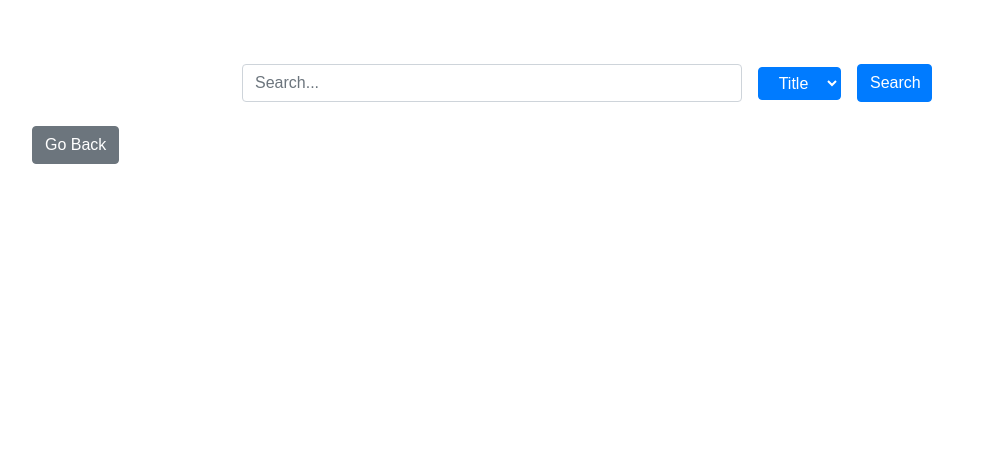
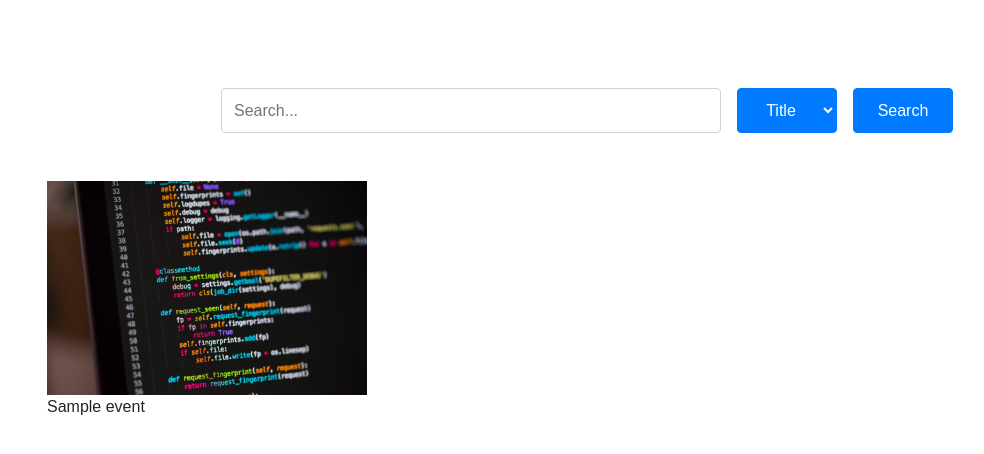
Before and after one commit to pcfu/UOWEventBookingSystem, a Flask app: page /event in a window 1280 px wide. Shown: the part 56-510 px from the top of the page, without its empty margins (53-1037 px from the left). Run offline with Flask 2, Linux system fonts and the light colour scheme; tables that the repository leaves empty hold one stand-in row (values such as "Sample post"); some libraries are stand-ins or nearby versions.

Commit message:
integrated updated event.html with backend

```diff
--- a/app/templates/base.html
+++ b/app/templates/base.html
@@ -1,27 +1,41 @@
 <!doctype html>
 
-<!-- testing edit base -->
 <html>
 <head>
-    <title>{{ page_title }}</title>
-    <link rel="stylesheet" href="https://stackpath.bootstrapcdn.com/bootstrap/4.3.1/css/bootstrap.min.css" integrity="sha384-ggOyR0iXCbMQv3Xipma34MD+dH/1fQ784/j6cY/iJTQUOhcWr7x9JvoRxT2MZw1T" crossorigin="anonymous">
+    <title>{{ title }}</title>
+    <link rel="stylesheet"
+		  href="https://stackpath.bootstrapcdn.com/bootstrap/4.3.1/css/bootstrap.min.css"
+		  integrity="sha384-ggOyR0iXCbMQv3Xipma34MD+dH/1fQ784/j6cY/iJTQUOhcWr7x9JvoRxT2MZw1T"
+		  crossorigin="anonymous">
     <link rel="stylesheet" href="/static/style.css" type="text/css">
-	<script src="https://code.jquery.com/jquery-3.2.1.slim.min.js" integrity="sha384-KJ3o2DKtIkvYIK3UENzmM7KCkRr/rE9/Qpg6aAZGJwFDMVNA/GpGFF93hXpG5KkN" crossorigin="anonymous"></script>
-	<script src="https://cdnjs.cloudflare.com/ajax/libs/popper.js/1.12.9/umd/popper.min.js" integrity="sha384-ApNbgh9B+Y1QKtv3Rn7W3mgPxhU9K/ScQsAP7hUibX39j7fakFPskvXusvfa0b4Q" crossorigin="anonymous"></script>
-	<script src="https://maxcdn.bootstrapcdn.com/bootstrap/4.0.0/js/bootstrap.min.js" integrity="sha384-JZR6Spejh4U02d8jOt6vLEHfe/JQGiRRSQQxSfFWpi1MquVdAyjUar5+76PVCmYl" crossorigin="anonymous"></script>
+	<script src="https://code.jquery.com/jquery-3.2.1.slim.min.js"
+			integrity="sha384-KJ3o2DKtIkvYIK3UENzmM7KCkRr/rE9/Qpg6aAZGJwFDMVNA/GpGFF93hXpG5KkN"
+			crossorigin="anonymous">
+	</script>
+	<script src="https://cdnjs.cloudflare.com/ajax/libs/popper.js/1.12.9/umd/popper.min.js"
+			integrity="sha384-ApNbgh9B+Y1QKtv3Rn7W3mgPxhU9K/ScQsAP7hUibX39j7fakFPskvXusvfa0b4Q"
+			crossorigin="anonymous">
+	</script>
+	<script src="https://maxcdn.bootstrapcdn.com/bootstrap/4.0.0/js/bootstrap.min.js"
+			integrity="sha384-JZR6Spejh4U02d8jOt6vLEHfe/JQGiRRSQQxSfFWpi1MquVdAyjUar5+76PVCmYl"
+			crossorigin="anonymous">
+	</script>
     <meta name="viewport" content="width=device-width, initial-scale=1">
 </head>
 
 <body>
+<!-- nav bar -->
 <div class="">
     <nav class="navbar fixed-top navbar-expand navbar-dark bg-dark">
         <div class="collapse navbar-collapse">
+            <!-- left links group -->
             <ul class="navbar-nav">
                 <li class="nav-item">
                     <a href="{{ url_for('index') }}" class="nav-link">Home</a>
                 </li>
                 <li class="nav-item">
-                    <a href="{{ url_for('show_events') }}" class="nav-link">Events</a> <!-- this supposed to link u to all events -->
+				  	<!-- this supposed to link u to all events -->
+                    <a href="{{ url_for('show_events') }}" class="nav-link">Events</a>
                 </li>
                 {% if not current_user.is_anonymous %}
                 <li class="nav-item">
@@ -29,21 +43,41 @@
                 </li>
                 {% endif %}
             </ul>
+
+            <!-- right links group -->
+            <ul class="navbar-nav ml-auto">
+                <li class="nav-item">
             <ul class="navbar-nav ml-auto">
                 <li class="nav-item">
                     {% if current_user.is_anonymous %}
-                    <a href="{{ url_for('user_login') }}" class="btn btn-outline-primary" role="button">Member Sign In</a>
-                    <a href="{{ url_for('staff_login') }}" class="btn btn-outline-primary" role="button">Admin Sign In</a>
+                    <a href="{{ url_for('user_login') }}"
+					   class="btn btn-outline-primary"
+	   				   role="button">Member Sign In</a>
+                    <a href="{{ url_for('staff_login') }}"
+					   class="btn btn-outline-primary"
+					   role="button">Admin Sign In</a>
                     {% else %}
-                    <a href="myaccountpagehere" class="btn btn-outline-primary" role="button">Account</a>
-                    <a href="{{ url_for('logout') }}" class="btn btn-outline-primary" role="button">Logout</a>
+					<!-- username now shows up next to account button when logged in.
+						 Still need to adjust styling -->
+					<span style="color: white;">{{ current_user.username }}</span>
+                    <a href="myaccountpagehere"
+					   class="btn btn-outline-primary"
+					   role="button">Account</a>
+                    <a href="{{ url_for('logout') }}"
+					   class="btn btn-outline-primary"
+					   role="button">Logout</a>
                     {% endif %}
                 </li>
             </ul>
         </div>
     </nav>
-</div>
+</div><br>
 
+<!-- main content display -->
+{% block content %}{% endblock %}
+
+<!-- flashed messages -->
+<br>
 {% with messages = get_flashed_messages() %}
 {% if messages %}
 <ul>
@@ -53,9 +87,6 @@
 </ul>
 {% endif %}
 {% endwith %}
-{% block body %}
-
-{% endblock %}
 
 </body>
 </html>
--- a/app/templates/event.html
+++ b/app/templates/event.html
@@ -1,24 +1,29 @@
-{% include "base.html" %}
+{% extends "base.html" %}
 
 {% block content %}
 <div class="container main-container" style="margin-top: 70px;">
+	<!-- search bar -->
 	<div class="row search-row mb-4">
 		<div class="col search-col">
 			<div class="row align-items-center justify-content-center">
 				<form class="form-inline" method="post">
 					<div class="form-group">
-							{{ form.keyword(class="form-control search-bar", style="width: 500px; text-align: left;", placeholder="Search...") }}
+						{{ form.keyword(class="form-control search-bar", style="width: 500px; height: 45px; text-align: left;", placeholder="Search...") }}
 					</div>
 					<div class="form-group ml-3">
-							{{ form.search_type(class="btn btn-primary dropdown-toggle") }}
+						{{ form.search_type(class_="btn btn-primary dropdown-toggle", style="width: 100px; height: 45px;") }}
 					</div>
 					<div class="form-group ml-3">
 						<!-- text in the button = try line-height -->
-							{{ form.search(class="btn search-btn btn-primary", style="width: 75px;") }}
+						{{ form.search(class="btn search-btn btn-primary", style="width: 100px; height: 45px;") }}
 					</div>
+				</form>
 
-						<!-- <input class="form-control" type="search" placeholder="Search..." style="width:500px; text-align: left;"> -->
-						<!-- <div class="dropdown">
+				<!-- OLD SEARCH BAR
+				<br>
+				<form class="form-inline" method="post">
+					<input class="form-control" type="search" placeholder="Search..." style="width:500px; text-align: left;">
+					<div class="dropdown">
 						<button class="btn btn-primary dropdown-toggle ml-3" type="button" id="dropdownMenuButton" data-toggle="dropdown" aria-haspopup="true" aria-expanded="false">Dropdown button</button>
 						<div class="dropdown-menu" aria-labelledby="dropdownMenuButton">
 							<a class="dropdown-item" href="#">Title</a>
@@ -28,35 +33,37 @@
 							<a class="dropdown-item" href="#">Price</a>
 						</div>
 						<button class="btn btn-primary ml-3" type="submit">Search</button>
-						</div> -->
-
-					</form>
+					</div>
+				</form> -->
 			</div>
 		</div>
-	</div>
+	</div><br>
 
+	<!-- display event posters -->
 	<div class="row main-row">
-	{% for data in rows %}
+	{% for event in event_list %}
 		<div class="col-4" style="float: left;">
 			<div class="event-container">
 				<div class="image-row">
 					<div class="col-auto m-auto">
-						<img src="https://upload.wikimedia.org/wikipedia/en/a/a7/The_Big_Bang_Theory_Season_12.jpg">
+						<img src="/static/images/python.jpg", style='height: 100%; width: 100%; object-fit: contain'>
 					</div>
 				</div>
 				<div class="event-name-row">
 					<div class="col">
-						<p> {{ data.event_title }} </p>
+						<p> {{ event['title'] }} </p>
 					</div>
 				</div>
 			</div>
 		</div>
 	{% endfor %}
 	</div>
+
+	<!-- 'GO BACK' button
 	<div class="row main-row">
 		<div class="col-12" style="float: left;">
 			<a href="/" class="btn btn-secondary" role="button">Go Back</a>
 		</div>
-	</div>
+	</div> -->
 </div>
 {% endblock %}
```
Also changed, not shown: app/static/images/career_fair.jpg (added), app/static/images/python.jpg (added). Lines whose indentation alone changed are shown as unchanged.
